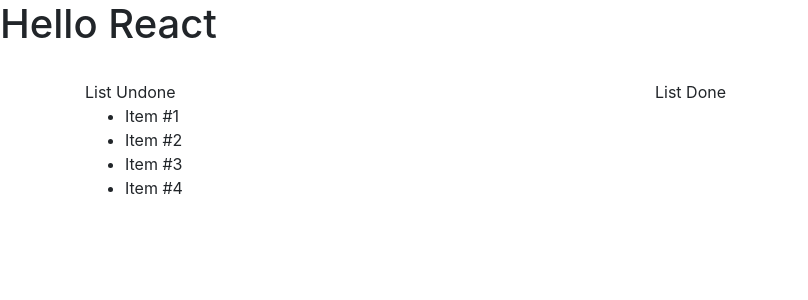
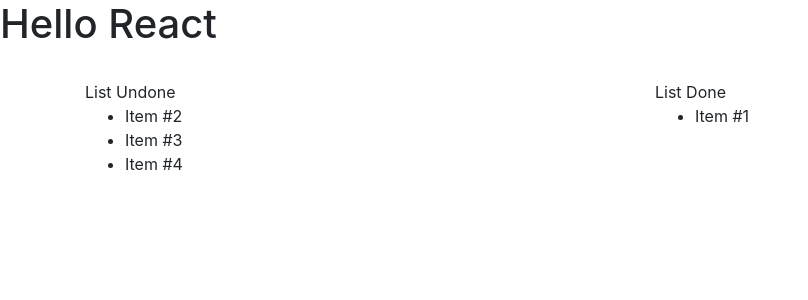
Before and after one commit to abdel20172/Formation-React-TODO-List, a React (Create React App) app in the folder todo/: page / in a window 1280 px wide. Both pictures are taken after a click on the item "Item #1". Shown: the top 300 px of the page, without its empty margins (0-808 px from the left). Built offline with nearby package versions, Linux system fonts and the light colour scheme.

Commit message:
Update UI

```diff
--- a/todo/src/TodoApp.js
+++ b/todo/src/TodoApp.js
@@ -32,11 +32,22 @@
                 <div className="col-md-6">
                     List Undone
                     <ul>
-                        {this.state.items.map(item => <li key={item.key} onClick={() => this.move(item.key)}>{item.text}</li>)}
+                        {this.state.items.map(item => {
+                            if (!item.done) {
+                                return <li key={item.key} onClick={() => this.move(item.key)}>{item.text}</li>
+                            }
+                        })}
                     </ul>
                 </div>
                 <div className="col-md-6">
                     List Done
+                    <ul>
+                        {this.state.items.map(item => {
+                            if (item.done) {
+                                return <li key={item.key} onClick={() => this.move(item.key)}>{item.text}</li>
+                            }
+                        })}
+                    </ul>
 
                 </div>
             </div>
```
